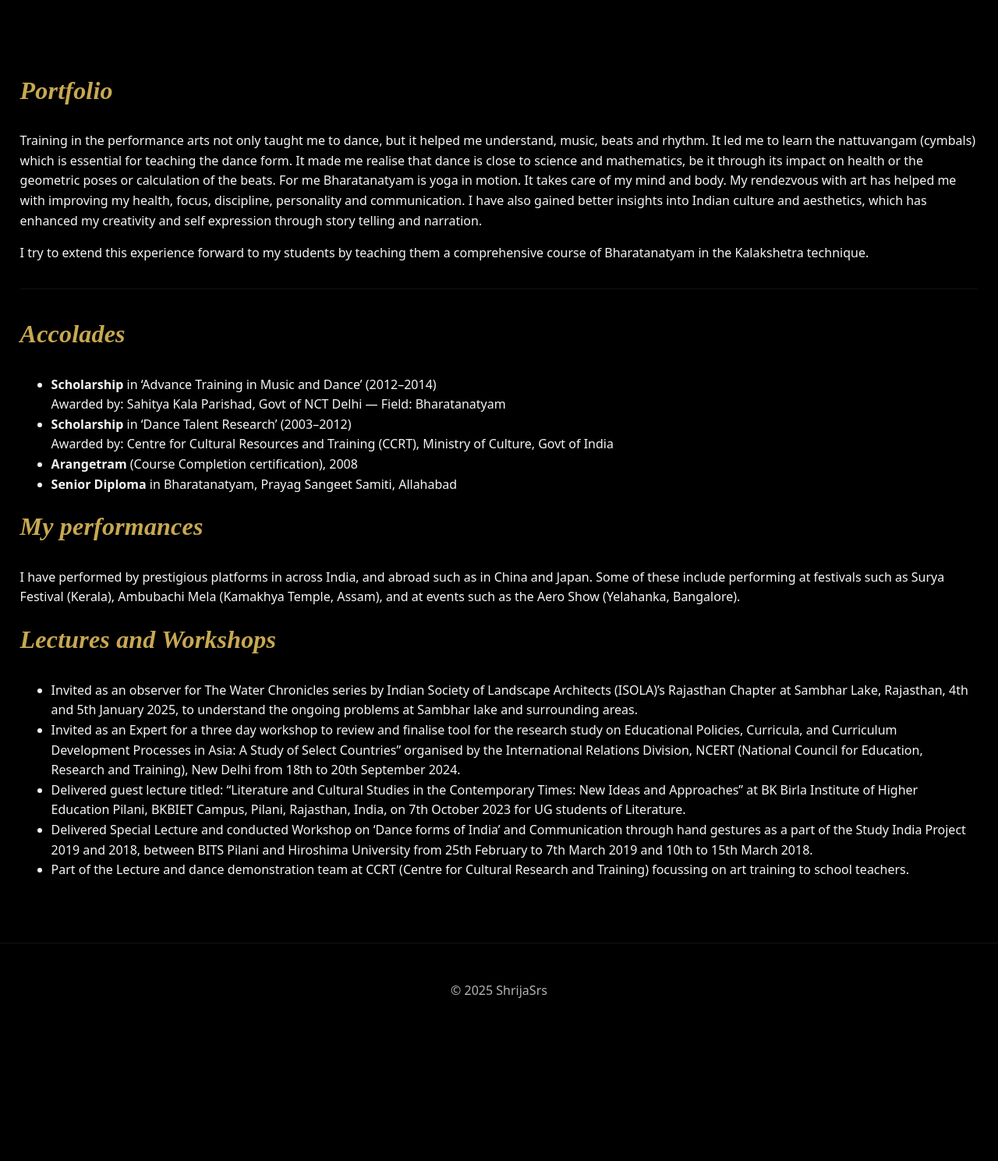
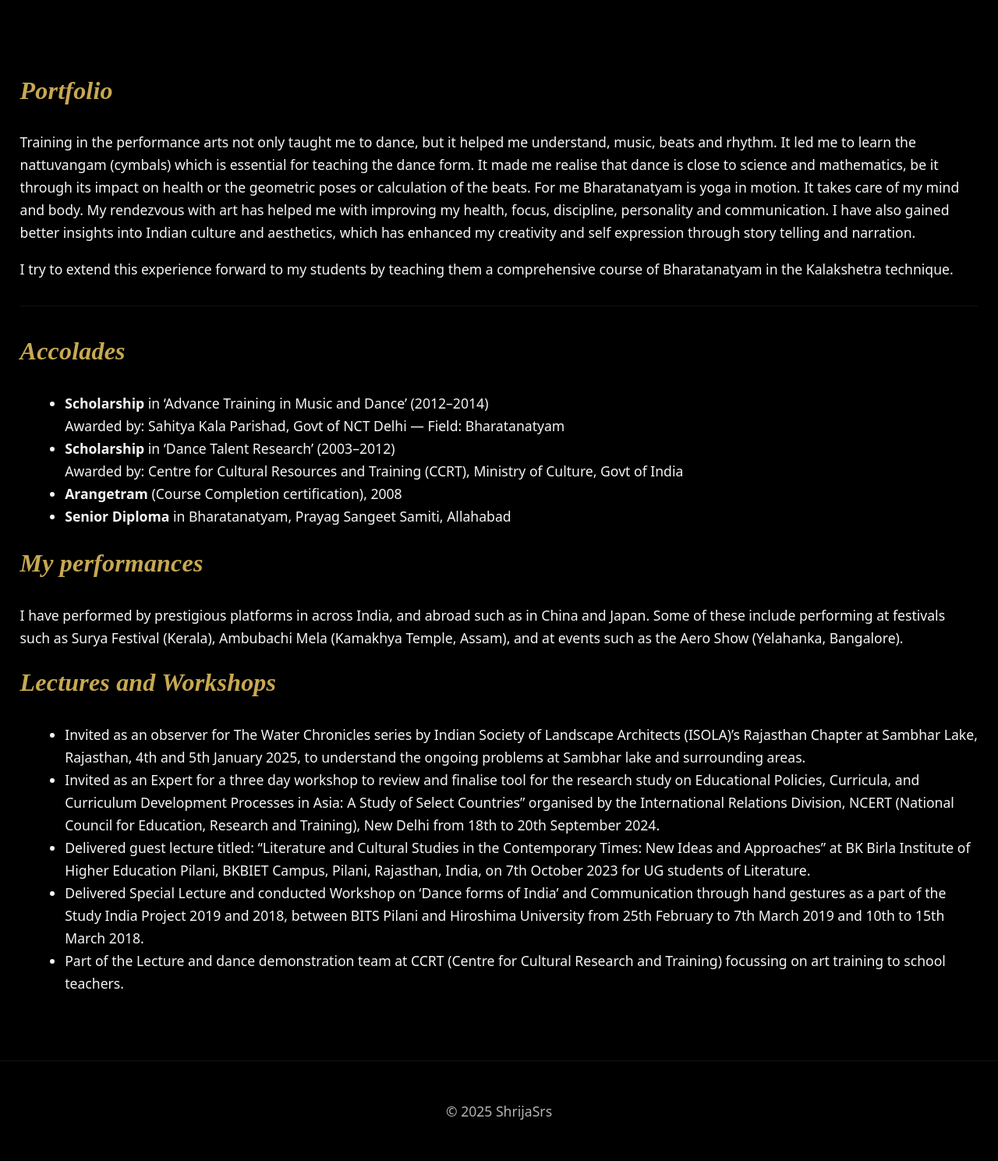
Before and after one commit to techunderfive/Bharatnatyam-Srs, a Jekyll site: the page built from portfolio/index.html, in a window 1280 px wide. Shown: the whole page at 78% size. Built offline with Jekyll 4.4.1, drawn with Linux system fonts in a browser that asks for light colours; some web fonts are replaced; before the commit the page ends 1331 px from its top, so only the background shows below that.

Commit message:
Portfolio: make paragraph and list text responsive (clamp) and ensure smaller than headings

```diff
--- a/assets/css/style.css
+++ b/assets/css/style.css
@@ -172,6 +172,11 @@
   font-size: clamp(1.125rem, 3vw, 2rem);
 }
 
+/* Portfolio body text scales with viewport and stays smaller than headings */
+.page-portfolio p,
+.page-portfolio li { font-size: clamp(.95rem, 2vw, 1.1rem); line-height: 1.65; }
+.page-portfolio ul { margin: .75rem 0 1.25rem 1.1rem; }
+
 /* Split layout (image + content) for About */
 #about .split { display: grid; grid-template-columns: 1fr; gap: 1rem; align-items: start; }
 #about .split__media { width: 100%; max-width: 320px; aspect-ratio: 4/5; }
```
